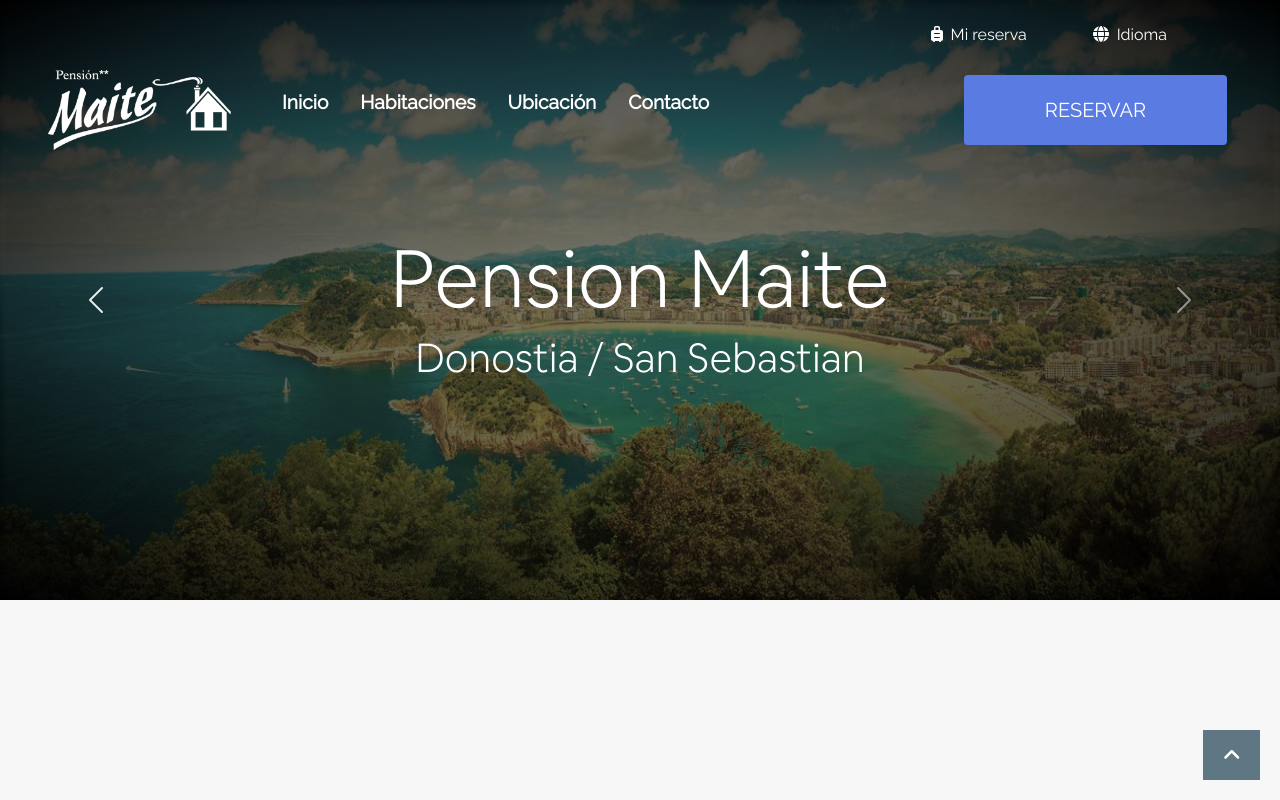
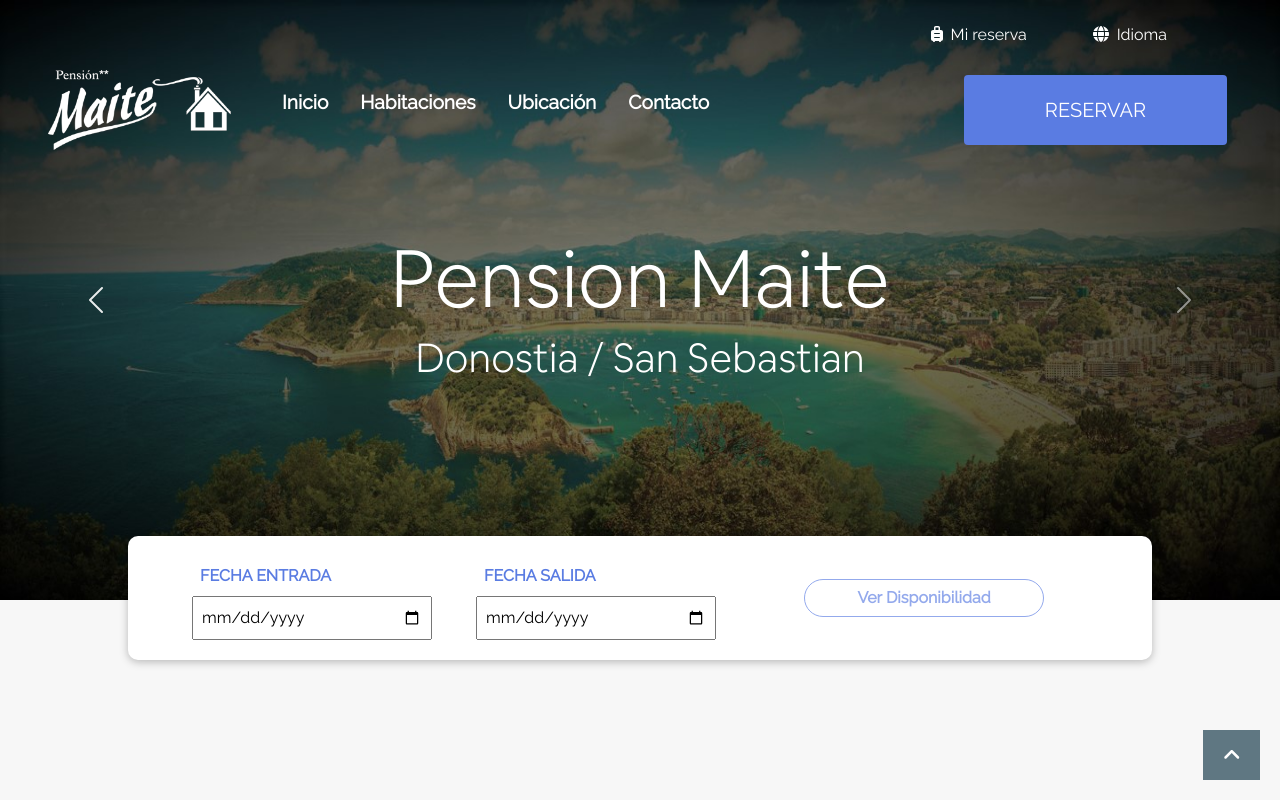
Before and after one commit to maartenhandels/pension-maite-ui, a React (Create React App) app: page / in a window 1280 px wide. Built offline with nearby package versions, Linux system fonts and the light colour scheme.

Commit message:
Added DatePicker

```diff
--- /dev/null
+++ b/src/components/DatePicker/DatePicker.js
@@ -0,0 +1,82 @@
+import React, { useState } from "react";
+
+import classes from "./DatePicker.module.css";
+
+import Card from "../UI/Card/Card";
+import FlexCenter from "../../containers/FlexCenter/FlexCenter";
+import Button from "../UI/Button/Button";
+
+import { formatDate } from "../../utilities/utilities";
+
+const DatePicker = () => {
+  const [entryDate, setEntryDate] = useState();
+  const [departureDate, setDepartureDate] = useState();
+  const [minDepartureDate, setMinDepartureDate] = useState("");
+  const [btnDisabled, setBtnDisabled] = useState(true);
+
+  const entryDateChangeHandler = (event) => {
+    setEntryDate(event.target.value);
+
+    // Remove selected departureDate if selected entryDate is after that departureDate
+    if (event.target.value > departureDate) {
+      setDepartureDate("");
+    }
+    // Set the minDepartureDate 1 day after selected entryDate
+    let newMinDate = new Date(event.target.value);
+    newMinDate.setDate(newMinDate.getDate() + 1);
+    setMinDepartureDate(formatDate(newMinDate));
+
+    // Set button enabled if there is a value for both dates
+    setBtnDisabled(!(entryDate && departureDate));
+  };
+
+  const departureDateChangeHandler = (event) => {
+    setDepartureDate(event.target.value);
+
+    // Remove selected entryDate if selected departureDate is before that entryDate
+    if (event.target.value < entryDate) {
+      setEntryDate("");
+    }
+    // Set button enabled if there is a value for both dates
+    setBtnDisabled(!(entryDate && departureDate));
+  };
+
+  return (
+    <FlexCenter className={classes.Container}>
+      <Card className={classes.Card}>
+        <form>
+          <div className={`form-row ${classes.Form}`}>
+            <div className={classes.FormField}>
+              <label>FECHA ENTRADA</label>
+              <input
+                type="date"
+                onChange={entryDateChangeHandler}
+                value={entryDate}
+              />
+            </div>
+            <div className={classes.FormField}>
+              <label>FECHA SALIDA</label>
+              <input
+                type="date"
+                value={departureDate}
+                onChange={departureDateChangeHandler}
+                min={minDepartureDate}
+              />
+            </div>
+            <div className={`form-group col-md-4 `}>
+              <Button
+                type="submit"
+                className={`${classes.SearchBtn}`}
+                disabled={btnDisabled}
+              >
+                Ver Disponibilidad
+              </Button>
+            </div>
+          </div>
+        </form>
+      </Card>
+    </FlexCenter>
+  );
+};
+
+export default DatePicker;
--- /dev/null
+++ b/src/components/DatePicker/DatePicker.module.css
@@ -0,0 +1,48 @@
+.Container {
+    color: black;
+	position: relative;
+	top: -4rem;
+    z-index: 2;
+
+}
+
+.Card {
+    width: 80%;
+    padding: 1.25rem;
+}
+
+.Form {
+    display: flex;
+    align-items: center;
+    justify-content: space-evenly;
+}
+
+.FormField {
+    display: flex;
+    flex-direction: column;
+    justify-content: space-evenly;
+    width: 15rem;
+}
+
+.FormField > * {
+    padding: 0.5rem;
+}
+
+.FormField > label {
+    text-align: left;
+    font-weight: bold;
+    color: #5A7CE2;
+}
+
+.SearchBtn {
+    border-radius: 20px;
+	color: #5A7CE2;
+	border-color: #5A7CE2;
+    font-weight: bold;
+    width: 15rem;
+}
+
+.SearchBtn:hover {
+    background-color: #5A7CE2;
+    color: white;
+}
--- a/src/components/UI/ScrollUpArrow/ScrollUpArrow.js
+++ b/src/components/UI/ScrollUpArrow/ScrollUpArrow.js
@@ -5,8 +5,12 @@ import { FontAwesomeIcon } from "@fortawesome/react-fontawesome";
 import { faAngleUp } from "@fortawesome/free-solid-svg-icons";
 
 const ScrollUpArrow = () => {
+  const onClickHandler = () => {
+    window.scrollTo({ top: 0, left: 0, behavior: "smooth" });
+  };
+
   return (
-    <div className={classes.ScrollUpArrow}>
+    <div className={classes.ScrollUpArrow} onClick={onClickHandler}>
       <FontAwesomeIcon icon={faAngleUp} />
     </div>
   );
--- /dev/null
+++ b/src/containers/FlexCenter/FlexCenter.js
@@ -0,0 +1,9 @@
+import React from "react";
+
+import classes from "./FlexCenter.module.css";
+
+const FlexCenter = ({ children, className }) => {
+  return <div className={`${classes.FlexCenter} ${className}`}>{children}</div>;
+};
+
+export default FlexCenter;
--- /dev/null
+++ b/src/containers/FlexCenter/FlexCenter.module.css
@@ -0,0 +1,5 @@
+.FlexCenter {
+    display: flex;
+    align-items: center;
+    justify-content: center;
+}
--- /dev/null
+++ b/src/pages/Main/Content/Content.js
@@ -0,0 +1,17 @@
+import React from "react";
+
+import classes from "./Content.module.css";
+
+import CarouselBanner from "../../../components/CarouselBanner/CarouselBanner";
+import DatePicker from "../../../components/DatePicker/DatePicker";
+
+const Content = () => {
+  return (
+    <>
+      <CarouselBanner />
+      <DatePicker />
+    </>
+  );
+};
+
+export default Content;
--- a/src/pages/Main/Main.js
+++ b/src/pages/Main/Main.js
@@ -5,8 +5,8 @@ import classes from "./Main.module.css";
 import ScrollUpArrow from "../../components/UI/ScrollUpArrow/ScrollUpArrow";
 import TopNavBar from "../../components/TopNavBar/TopNavBar";
 import NavBar from "../../components/NavBar/NavBar";
-import CarouselBanner from "../../components/CarouselBanner/CarouselBanner";
 import PageTop from "../../containers/PageTop/PageTop";
+import Content from "./Content/Content";
 
 const Main = () => {
   return (
@@ -15,7 +15,7 @@ const Main = () => {
       <TopNavBar />
       <NavBar />
       <PageTop>
-        <CarouselBanner />
+        <Content />
       </PageTop>
     </>
   );
--- /dev/null
+++ b/src/utilities/utilities.js
@@ -0,0 +1,11 @@
+const padTo2Digits = (num) => {
+  return num.toString().padStart(2, "0");
+};
+
+export const formatDate = (date) => {
+  return [
+    date.getFullYear(),
+    padTo2Digits(date.getMonth() + 1),
+    padTo2Digits(date.getDate()),
+  ].join("-");
+};
```
Also changed, not shown: src/pages/Main/Content/Content.module.css (added).
